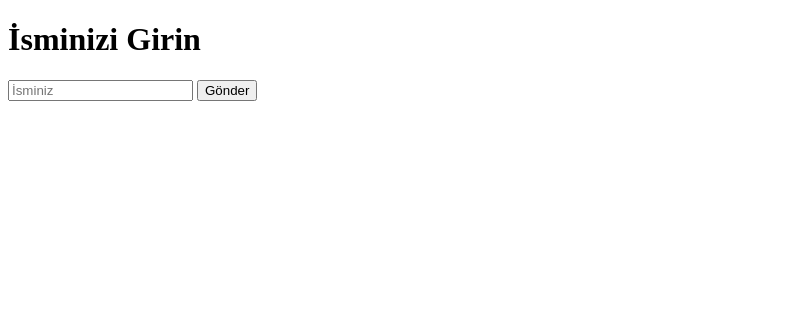
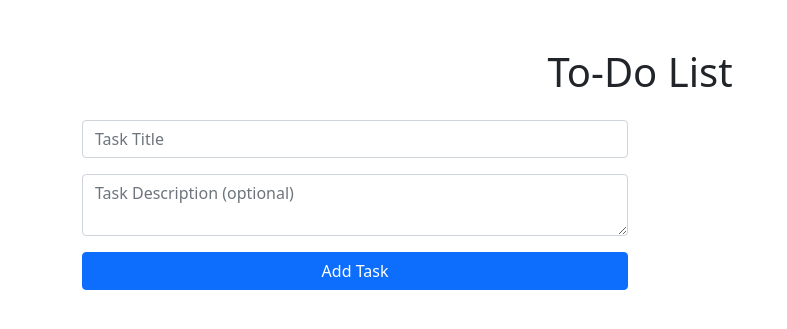
Before and after one commit to omerfarukalkilic/test2, a Flask app: page / in a window 1280 px wide. Shown: the top 329 px of the page, without its empty margins (0-787 px from the left). Run offline with Flask 3, Linux system fonts and the light colour scheme.

Commit message:
Update index.html

```diff
--- a/templates/index.html
+++ b/templates/index.html
@@ -1,13 +1,45 @@
 <!DOCTYPE html>
-<html>
+<html lang="en">
 <head>
-    <title>Hoş Geldiniz</title>
+    <meta charset="UTF-8">
+    <meta name="viewport" content="width=device-width, initial-scale=1.0">
+    <title>To-Do List</title>
+    <link href="https://cdn.jsdelivr.net/npm/bootstrap@5.1.3/dist/css/bootstrap.min.css" rel="stylesheet">
 </head>
 <body>
-    <h1>İsminizi Girin</h1>
-    <form action="/greet" method="post">
-        <input type="text" name="name" placeholder="İsminiz" required>
-        <input type="submit" value="Gönder">
-    </form>
+    <div class="container mt-5">
+        <h1 class="text-center mb-4">To-Do List</h1>
+        <div class="row">
+            <!-- Sol taraf: Görev ekleme formu -->
+            <div class="col-md-6">
+                <form method="POST" action="{{ url_for('add_task') }}" class="mb-4">
+                    <div class="mb-3">
+                        <input type="text" name="title" class="form-control" placeholder="Task Title" required>
+                    </div>
+                    <div class="mb-3">
+                        <textarea name="description" class="form-control" placeholder="Task Description (optional)"></textarea>
+                    </div>
+                    <button type="submit" class="btn btn-primary w-100">Add Task</button>
+                </form>
+            </div>
+            <!-- Sağ taraf: Mevcut görevler -->
+            <div class="col-md-6">
+                <ul class="list-group">
+                    {% for task in tasks %}
+                    <li class="list-group-item d-flex justify-content-between align-items-center {% if task.status %}list-group-item-success{% endif %}">
+                        <div>
+                            <span style="{% if task.status %}text-decoration: line-through;{% endif %}">{{ task.title }}</span><br>
+                            <small class="text-muted">Created at: {{ task.created_at.strftime('%Y-%m-%d %H:%M:%S') }}</small>
+                        </div>
+                        <span>
+                            <a href="{{ url_for('complete_task', id=task.id) }}" class="btn btn-success btn-sm">Complete</a>
+                            <a href="{{ url_for('delete_task', id=task.id) }}" class="btn btn-danger btn-sm">Delete</a>
+                        </span>
+                    </li>
+                    {% endfor %}
+                </ul>
+            </div>
+        </div>
+    </div>
 </body>
 </html>
```
